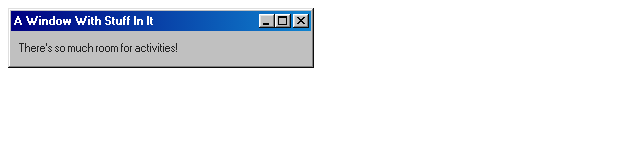
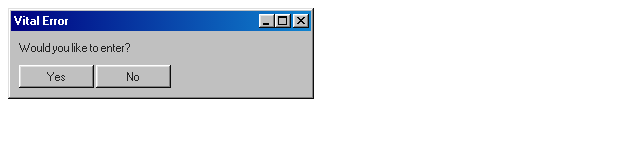
Before and after one commit to jxmeslukin/jxmeslukin.github.io, a website: page index.html in a window 1280 px wide. Shown: the whole page, without its empty margins (0-640 px from the left). Drawn offline with nearby package versions, Linux system fonts and the light colour scheme.

Commit message:
Update index.html

```diff
--- a/index.html
+++ b/index.html
@@ -7,7 +7,7 @@
     <body>
         <div class="window" style="width: 300px">
             <div class="title-bar">
-              <div class="title-bar-text">A Window With Stuff In It</div>
+              <div class="title-bar-text">Vital Error</div>
               <div class="title-bar-controls">
                 <button aria-label="Minimize"></button>
                 <button aria-label="Maximize"></button>
@@ -15,7 +15,9 @@
               </div>
             </div>
             <div class="window-body">
-              <p>There's so much room for activities!</p>
+              <p>Would you like to enter?</p>
+              <button>Yes</button>
+              <button>No</button>
             </div>
           </div>
     </body>
```
